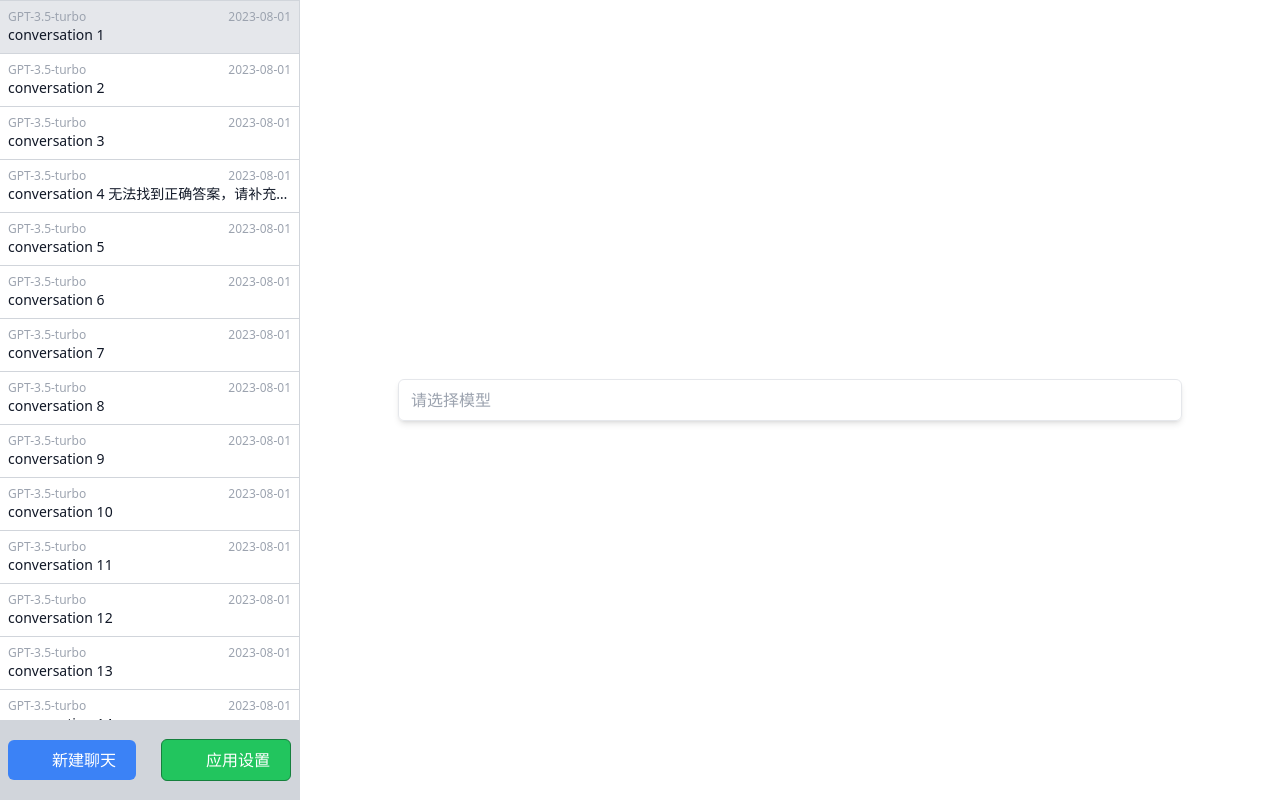
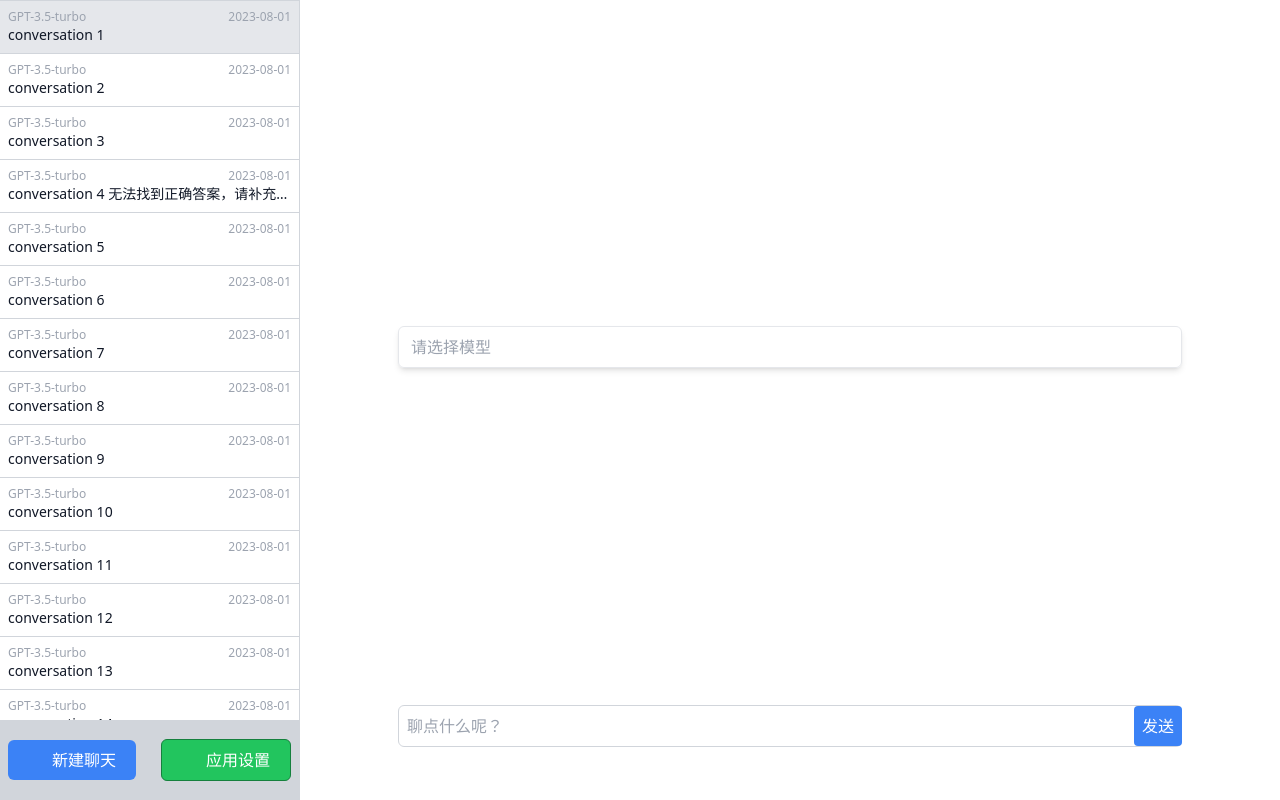
Before and after one commit to 1em0npr0t0n/protonChat, a Vue app: page / in a window 1280 px wide. Built offline with nearby package versions, Linux system fonts and the light colour scheme; some icons are missing.

Commit message:
feat:massage input

```diff
--- a/src/App.vue
+++ b/src/App.vue
@@ -26,8 +26,18 @@
       </div>
     </div>
     <div class="h-full flex-1 flex items-center justify-center">
-      <div class="w-[80%] mx-auto">
-        <ProviderSelect :providers="providers" />
+      <div class="w-[80%] h-full mx-auto grid grid-cols-1 grid-rows-5 gap-4">
+        {{ message }}
+        <ProviderSelect
+          class="row-start-3"
+          :providers="providers"
+          v-model="selectedModel"
+        />
+        <MassageInput
+          class="row-start-5"
+          v-model="message"
+          @onClick="onClick"
+        />
       </div>
     </div>
   </div>
@@ -38,6 +48,13 @@ import { Icon } from '@iconify/vue';
 import { ConversationProps, ProviderProps } from './types';
 import ConversationList from './components/ConversationList.vue';
 import ProviderSelect from './components/ProviderSelect.vue';
+import { ref } from 'vue';
+import MassageInput from './components/MassageInput.vue';
+const selectedModel = ref('');
+const message = ref('');
+function onClick() {
+  console.log(message.value);
+}
 const items: ConversationProps[] = [
   {
     id: '1',
--- /dev/null
+++ b/src/components/MassageInput.vue
@@ -0,0 +1,25 @@
+<template>
+  <div class="flex items-center justify-conter relative">
+    <input
+      class="rounded-md border border-gray-300 p-2 flex-1"
+      type="text"
+      v-model="message"
+      placeholder="聊点什么呢？"
+    />
+    <button
+      @click="send"
+      class="bg-blue-500 text-white p-2 rounded absolute right-0"
+    >
+      发送
+    </button>
+  </div>
+</template>
+<script setup lang="ts">
+import { ref } from 'vue';
+
+const message = defineModel<string>();
+const emit = defineEmits();
+function send() {
+  emit('onClick');
+}
+</script>
--- a/src/components/ProviderSelect.vue
+++ b/src/components/ProviderSelect.vue
@@ -1,6 +1,6 @@
 <template>
   <div class="providerSelect">
-    <SelectRoot>
+    <SelectRoot v-model="currentModel">
       <SelectTrigger
         class="flex w-full justify-between border items-center py-2 px-3
           rounded-md shadow-md data-[placeholder]:text-gray-400"
@@ -12,7 +12,10 @@
         <SelectContent class="bg-white rounded-md shadow-md z-[100] border">
           <SelectViewport>
             <div v-for="value in providers">
-              <SelectLabel value="value.id">
+              <SelectLabel
+                class="flex items-center text-sm leading-6 text-gray-500 px-6"
+                value="value.id"
+              >
                 <img :src="value.avatar" alt="" class="w-4 h-4 rounded-full" />
                 {{ value.name }}</SelectLabel
               >
@@ -20,15 +23,24 @@
                 <SelectItem
                   v-for="(model, index) in value.models"
                   :key="index"
-                  :value="model"
+                  :value="`${value.id}|${model}`"
+                  class="flex ontline-none items-center h-7 px-6 rounded
+                    text-green-700 cursor-pointer relative
+                    data-[highlighted]:bg-green-600
+                    data-[highlighted]:text-white"
                 >
+                  <SelectItemIndicator class="absolute left-2">
+                    <Icon
+                      icon="radix-icons:check"
+                      width="15"
+                      height="15"
+                    ></Icon>
+                  </SelectItemIndicator>
                   <SelectItemText>{{ model }}</SelectItemText>
-                  <SelectItemIndicator />
                 </SelectItem>
               </SelectGroup>
+              <SelectSeparator class="h-[1px] bg-gray-300 my-2" />
             </div>
-
-            <SelectSeparator />
           </SelectViewport>
         </SelectContent>
       </SelectPortal>
@@ -46,8 +58,6 @@ import {
   SelectLabel,
   SelectPortal,
   SelectRoot,
-  SelectScrollDownButton,
-  SelectScrollUpButton,
   SelectSeparator,
   SelectTrigger,
   SelectValue,
@@ -57,4 +67,5 @@ import { ProviderProps } from '../types';
 defineProps<{
   providers: ProviderProps[];
 }>();
+const currentModel = defineModel<string>();
 </script>
```
